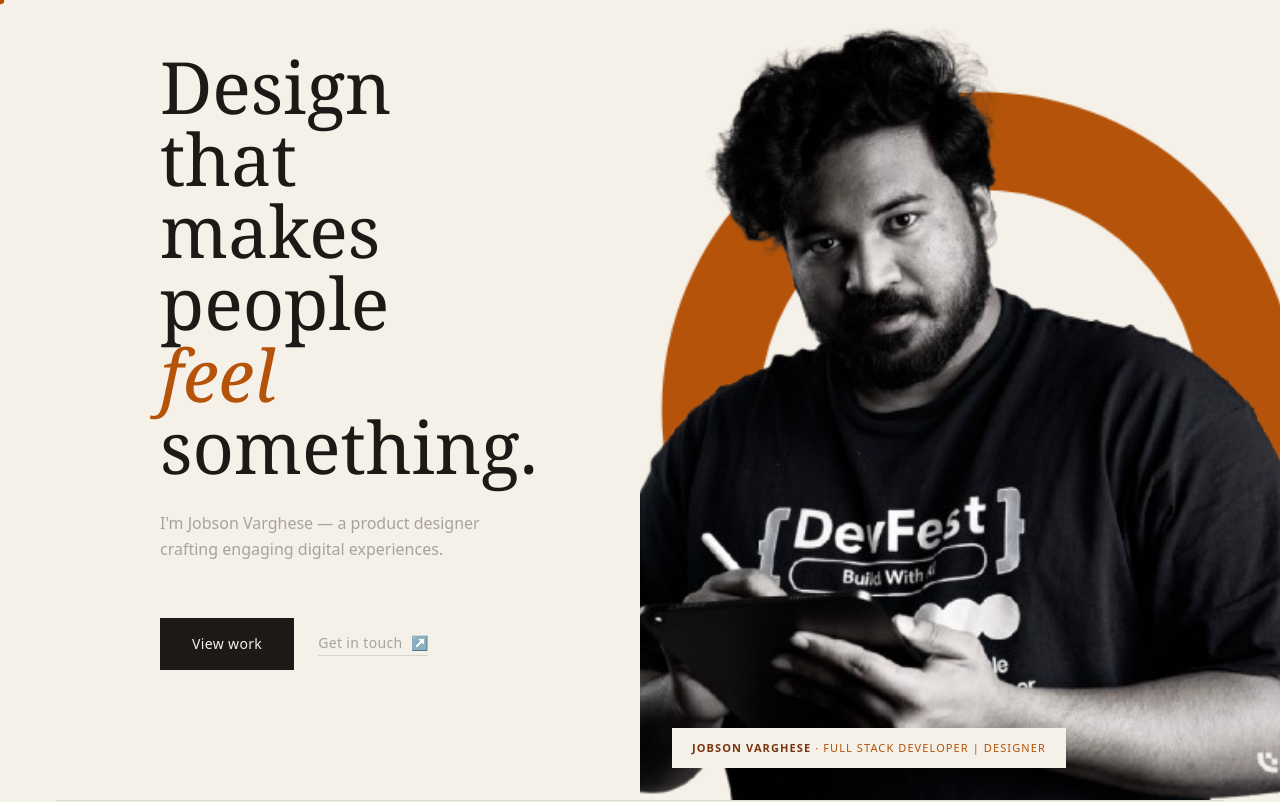
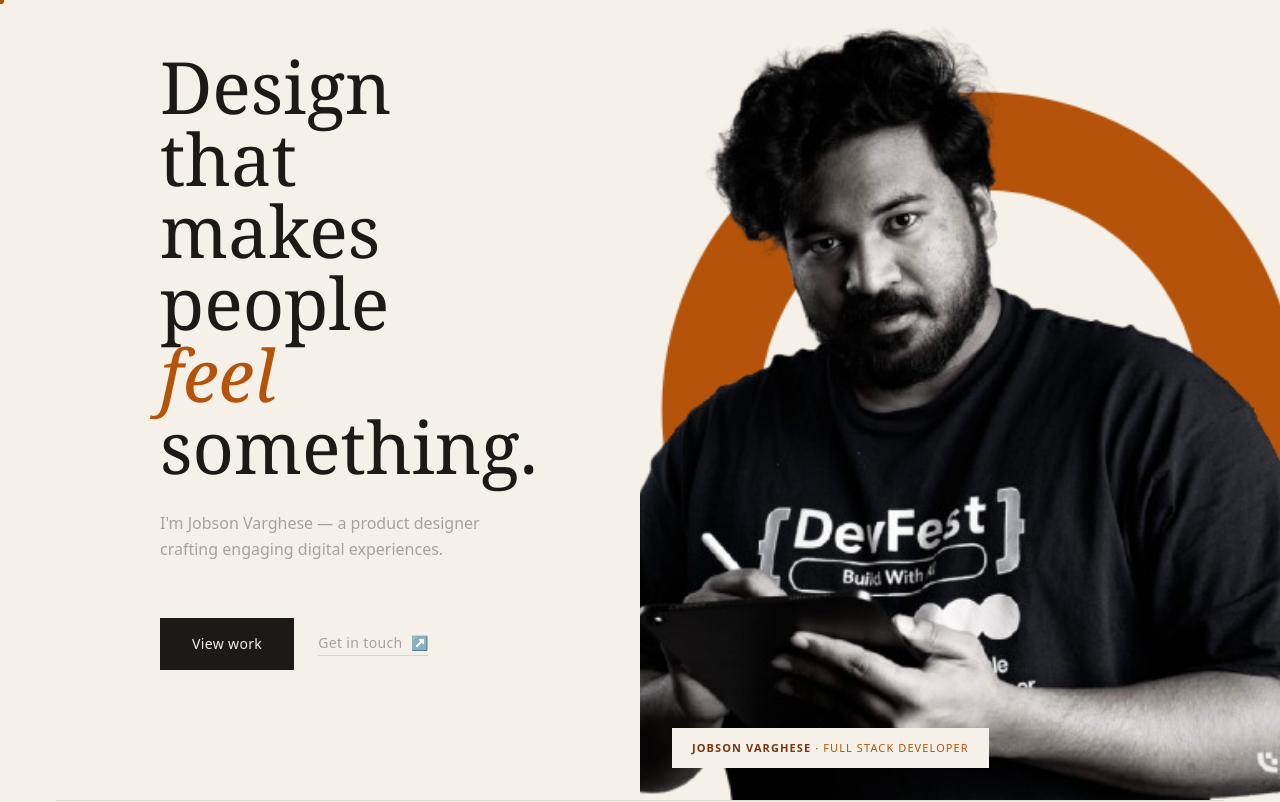
Before and after one commit to jobsonpvarghese/jobsonpvarghese.github.io, a Next.js app: page / in a window 1280 px wide. Shown: the top 802 px of the page. Built offline with nearby package versions, Linux system fonts and the light colour scheme.

Commit message:
hero title changed fro mobile devices

```diff
--- a/components/Certification.js
+++ b/components/Certification.js
@@ -20,7 +20,7 @@ const certs = [
 
 export default function Certifications() {
   return (
-    <section id="certifications" className="px-6 sm:px-10 lg:px-14 py-16 lg:py-20 bg-[#f0ebe0] relative">
+    <section id="certifications" className="px-6 sm:px-10 lg:px-14 py-16 lg:py-20 bg-[#f5f0e8] relative">
       <div className="absolute top-0 left-6 sm:left-10 lg:left-14 right-6 sm:right-10 lg:right-14 h-px bg-stone-900/10" />
 
       <div className="grid grid-cols-1 lg:grid-cols-[280px_1fr] gap-10 lg:gap-16 items-start">
--- a/components/Hero.js
+++ b/components/Hero.js
@@ -11,7 +11,7 @@ export default function Hero() {
         />
         <div className="absolute bottom-8 left-8 bg-[#f5f0e8] px-5 py-3 text-[11px] tracking-widest uppercase">
           <span className="text-amber-900 font-bold">Jobson Varghese</span>
-          <span className="text-amber-700"> · Full Stack Developer | Designer</span>
+          <span className="text-amber-700"> · Full Stack Developer</span>
         </div>
       </div>
 
--- a/components/Skills.js
+++ b/components/Skills.js
@@ -39,7 +39,7 @@ const skills = [
 
 export default function Skills() {
   return (
-    <section id="skills" className="px-6 sm:px-10 lg:px-14 py-16 lg:py-20 bg-[#f0ebe0] relative">
+    <section id="skills" className="px-6 sm:px-10 lg:px-14 py-16 lg:py-20 bg-[#f5f0e8] relative">
       {/* top border */}
       <div className="absolute top-0 left-6 sm:left-10 lg:left-14 right-6 sm:right-10 lg:right-14 h-px bg-stone-900/10" />
 
```
